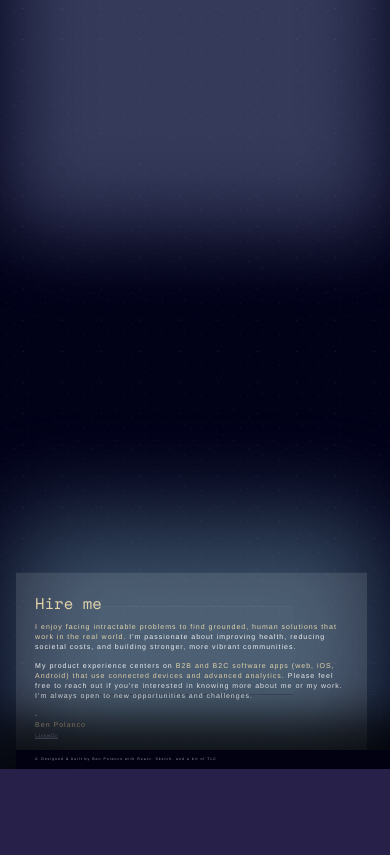
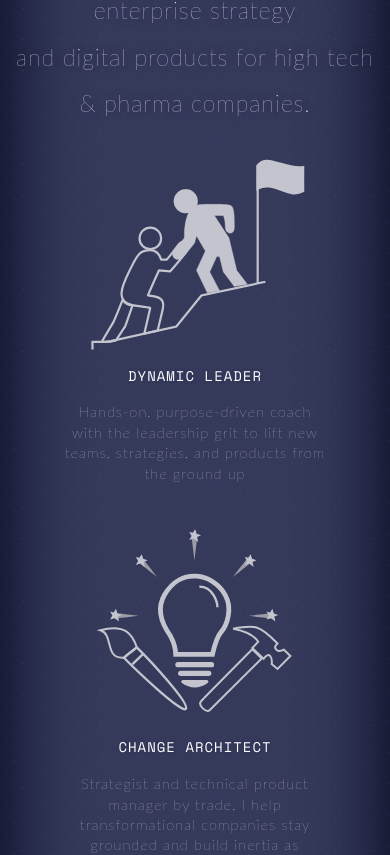
Before and after one commit to ben-polanco/portfolio-site, a Next.js app: page / in a window 390 px wide. Shown: the part 934-1789 px from the top of the page. Before the commit the page ends 1703 px from the top, so only its background shows below. Built offline with nearby package versions, Linux system fonts and the light colour scheme.

Commit message:
Implemented basic mobile responsiveness

```diff
--- a/src/styles/Home.module.css
+++ b/src/styles/Home.module.css
@@ -94,6 +94,15 @@ text-decoration: none;
   font-variant-caps: all-small-caps;
   color: white;
   text-shadow:#171c4648 0px 0px 3px;
+}
+
+.about_logos{
+  width: 10vw !important;
+  height: 5vw;
+  display: inline-block;
+  margin: auto 2em;
+  background-color: white;
+  display:none;
 }
 
 .about p{
@@ -662,6 +671,8 @@ Responsiveness
 
   .about_container{
     text-align: center;
+    opacity:1 !important;
+    top:1.25vh;
 
   }
 
@@ -672,30 +683,25 @@ Responsiveness
   }
 
   .about h6{
-    font-size:3em;
+    font-size:4em;
     line-height:2em;
 
   }
 
   .about_title{
-    font-size:2em;
+    font-size:3.5em;
   }
 
   .about p {
-    font-size:1.3em !important;
+    font-size:2.5em !important;
+    font-weight: 100;
     width: 80%;
   }
-
-  #architect{
-    width:100%
-  }
-
-
 
   #under_construction{
     font-size:.65em;
     width:75%;
-    height:80%;
+    height:90%;
     left:13%;
   }
 
@@ -704,14 +710,52 @@ Responsiveness
   }
 
   .map_sky{
-    transform: translatey(-120%);
+    transform: translatey(125%);
     opacity:.5;
+    height:85vh;
   }
 
   .about_sky{
-    transform: translatey(-120%);
+    transform: translatey(60%);
+    height:180vh;
     opacity:.3;
   }
 
+  .about_container div svg{
+    width: 60%;
+    margin-top:3em;
+  }
 
+  #architect{
+    width:90%
+  }
+
+  .about_container .about_logos{
+    display:none;
+  }
+
+
+  .wrapper{
+    top:255%;
+  }
+
+  .footer{
+    padding:10% 7%;
+
+  }
+
+  .footer .bottombar{
+    font-size:1em;
+    padding: 5% 7%;
+  }
+
+  .footer h2{
+    font-size:2em;
+    font-weight:200;
+  }
+
+  .footer .info{
+    font-size:1em;
+    font-weight:100;
+  }
 }
```
